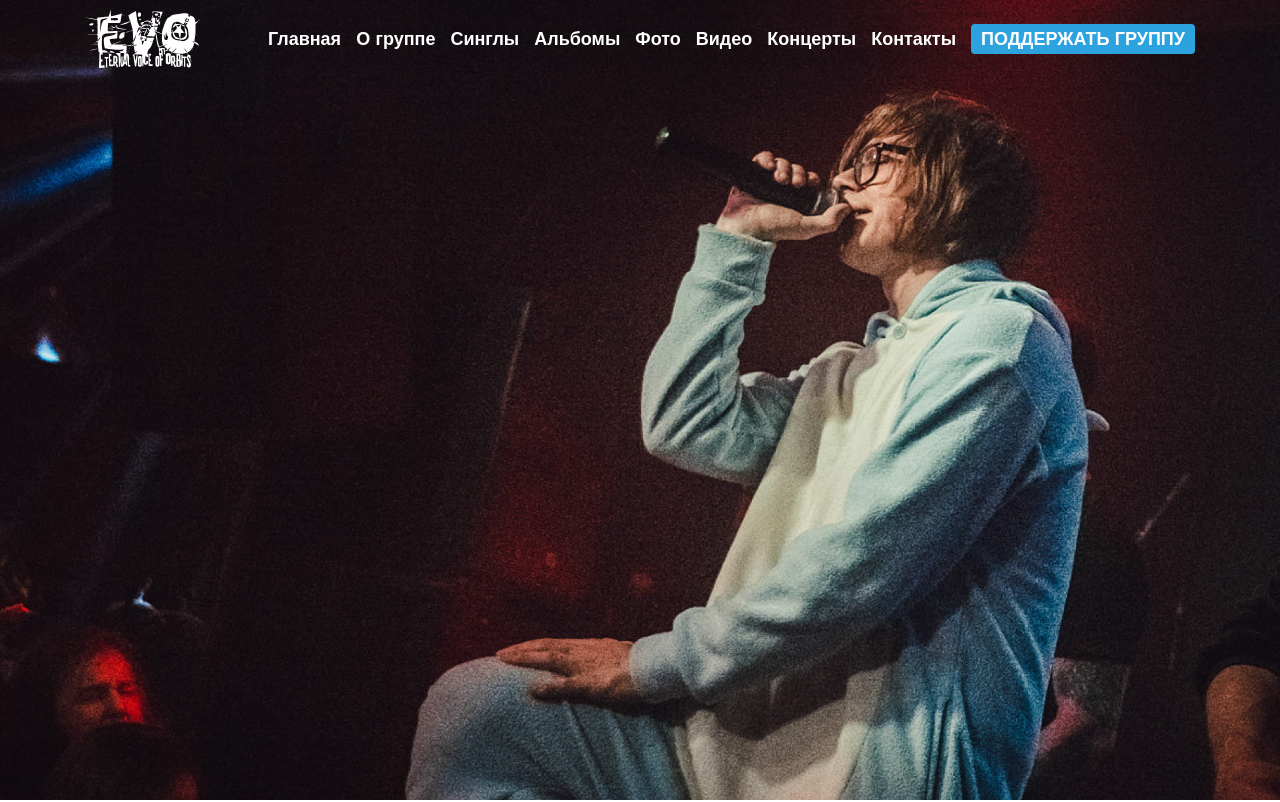
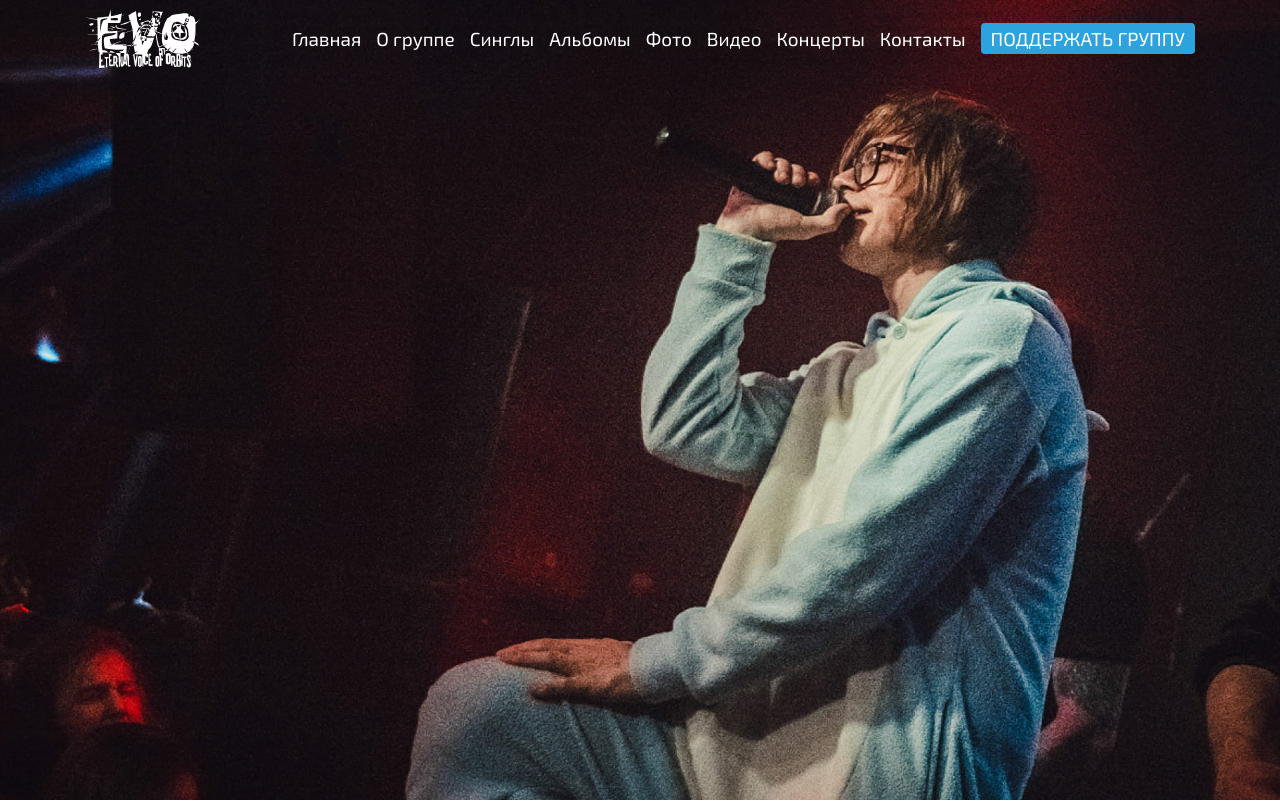
Before and after one commit to repinnick/evoband, an Angular app: page / in a window 1280 px wide. Shown: the top 802 px of the page. Built offline with nearby package versions, Linux system fonts and the light colour scheme.

Commit message:
feat: firebase deploy

```diff
--- a/package.json
+++ b/package.json
@@ -18,6 +18,7 @@
     "@angular/platform-browser": "~12.1.1",
     "@angular/platform-browser-dynamic": "~12.1.1",
     "@angular/router": "~12.1.1",
+    "firebase": "^9.0.0",
     "hamburgers": "^1.1.3",
     "rxjs": "~6.6.0",
     "tslib": "^2.2.0",
--- a/src/app/components/header/header.component.scss
+++ b/src/app/components/header/header.component.scss
@@ -11,7 +11,7 @@
     display: flex;
     align-items: center;
     justify-content: space-between;
-    font-family: Jura, sans-serif;
+    font-family: 'Exo 2', sans-serif;
   }
 
   &__logo {
@@ -38,10 +38,9 @@
   &__route {
     outline: none;
     text-decoration: none;
-    font-weight: 600;
-    //color: #000000;
+    font-weight: 400;
     color: #ffffff;
-    font-size: 1rem;
+    font-size: 1.05rem;
     transition: font-size 0.2s ease-in-out;
   }
 
@@ -52,9 +51,9 @@
     text-transform: uppercase;
     background: #2ca3de;
     cursor: pointer;
-    font-family: Jura, sans-serif;
+    font-family: 'Exo 2', sans-serif;
+    font-weight: 400;
     padding: 4px 10px;
-    //border: 1px solid #1f1e1e;
   }
 }
 
@@ -87,5 +86,11 @@
     &__link {
       padding-bottom: 1.3rem;
     }
+    &__route {
+      color: #000000;
+    }
+    &__button {
+      color: #ffffff;
+    }
   }
 }
--- a/src/app/pages/home/home.component.html
+++ b/src/app/pages/home/home.component.html
@@ -12,7 +12,7 @@
   <div class="container">
     <div class="about__wrapper">
       <div class="about__text-block">
-
+        <h2 class="about__title">О группе</h2>
       </div>
       <img src="../../../assets/images/img/home/about-group.png" alt="evo band" class="about__image">
     </div>
--- a/src/environments/environment.ts
+++ b/src/environments/environment.ts
@@ -3,7 +3,15 @@
 // The list of file replacements can be found in `angular.json`.
 
 export const environment = {
-  production: false
+  production: false,
+  firebaseConfig: {
+    apiKey: "AIzaSyCBKeA9Hk2lUZx_uhaArj3VpwOcvdseS-Q",
+    authDomain: "evoband-app.firebaseapp.com",
+    projectId: "evoband-app",
+    storageBucket: "evoband-app.appspot.com",
+    messagingSenderId: "709874925815",
+    appId: "1:709874925815:web:23bcfce17c7eb66c89d3f2"
+  }
 };
 
 /*
--- a/src/index.html
+++ b/src/index.html
@@ -5,8 +5,10 @@
   <title>Evoband</title>
   <base href="/">
   <meta name="viewport" content="width=device-width, initial-scale=1.0, maximum-scale=1">
-  <link href="https://fonts.googleapis.com/css2?family=Jura:wght@300;400;500;600;700&display=swap" rel="stylesheet">
+<!--  <link href="https://fonts.googleapis.com/css2?family=Jura:wght@300;400;500;600;700&display=swap" rel="stylesheet">-->
+<!--  <link href="https://fonts.googleapis.com/css2?family=Poppins:wght@300;400;500;600;700;800;900&display=swap" rel="stylesheet">-->
 <!--  <link href="https://fonts.googleapis.com/css2?family=PT+Mono&display=swap" rel="stylesheet">-->
+  <link href="https://fonts.googleapis.com/css2?family=Exo+2:wght@300;400;500;600;700;800&display=swap" rel="stylesheet">
   <link rel="icon" type="image/x-icon" href="favicon.ico">
 </head>
 <body>
```
Also changed, not shown: src/environments/environment.prod.ts (+9 -1 lines), firebase.json (added), 2 other files (tests, documents, lock files or other folders).
